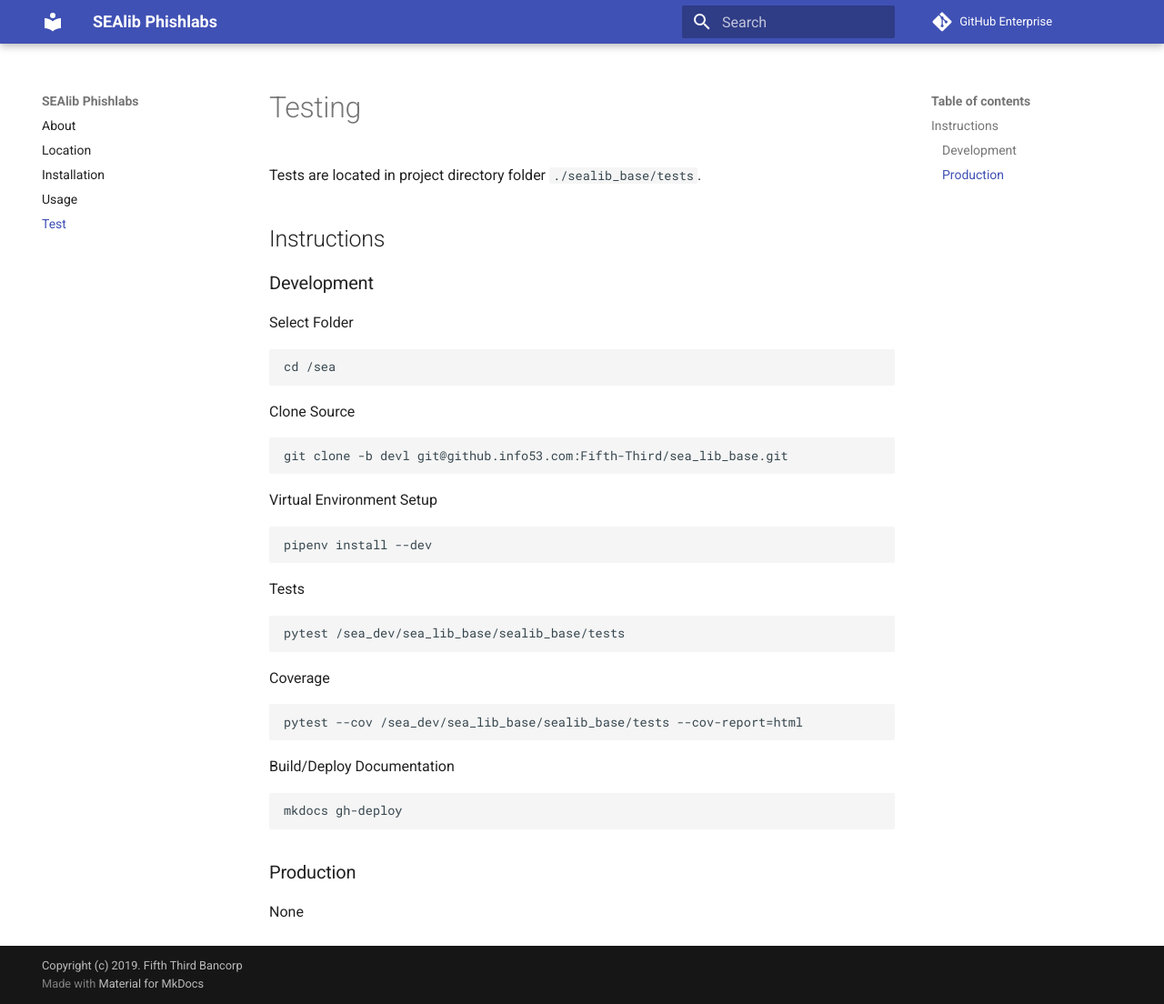
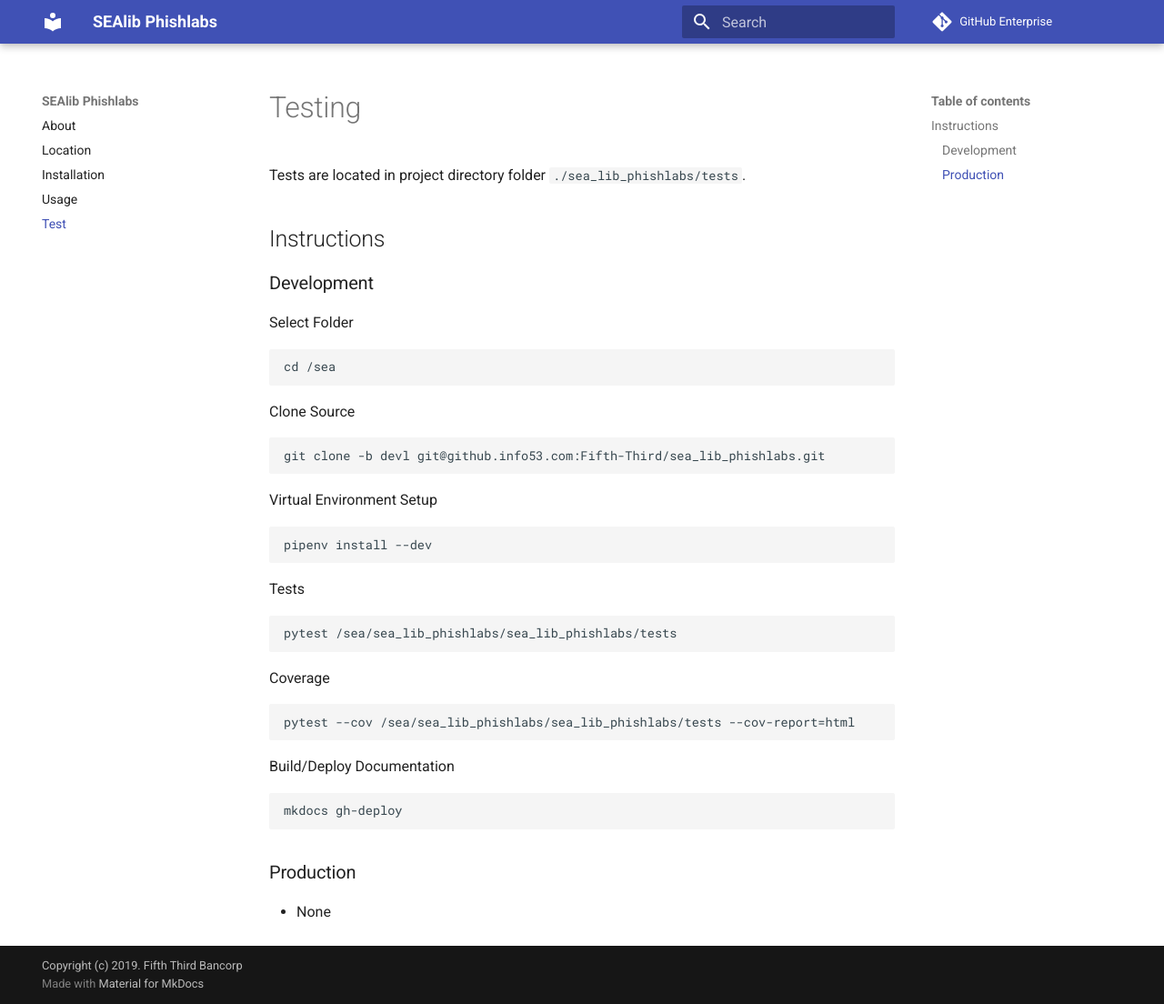
Before and after one commit to jerodg/53.phishlabs-api-client, an MkDocs documentation site: the page built from docs/test.md, in a window 1280 px wide and 1104 px high. Shown: the whole window at 91% size. Built offline with MkDocs 1.6.1 and Material for MkDocs 9.7.7, drawn with Linux system fonts in a browser that asks for light colours.

Commit message:
Update test.md

```diff
--- a/docs/test.md
+++ b/docs/test.md
@@ -1,6 +1,6 @@
 # Testing
 
-Tests are located in project directory folder `./sealib_base/tests`.
+Tests are located in project directory folder `./sea_lib_phishlabs/tests`.
 
 ## Instructions
 
@@ -11,7 +11,7 @@ Select Folder
 
 Clone Source
 
-    git clone -b devl git@github.info53.com:Fifth-Third/sea_lib_base.git
+    git clone -b devl git@github.info53.com:Fifth-Third/sea_lib_phishlabs.git
 
 Virtual Environment Setup
 
@@ -19,11 +19,11 @@ Virtual Environment Setup
 
 Tests
 
-    pytest /sea_dev/sea_lib_base/sealib_base/tests
+    pytest /sea/sea_lib_phishlabs/sea_lib_phishlabs/tests
 
 Coverage
 
-	pytest --cov /sea_dev/sea_lib_base/sealib_base/tests --cov-report=html
+	pytest --cov /sea/sea_lib_phishlabs/sea_lib_phishlabs/tests --cov-report=html
 
 Build/Deploy Documentation
 
@@ -31,4 +31,5 @@ Build/Deploy Documentation
 
 
 ### Production
-None
+
+* None
```
